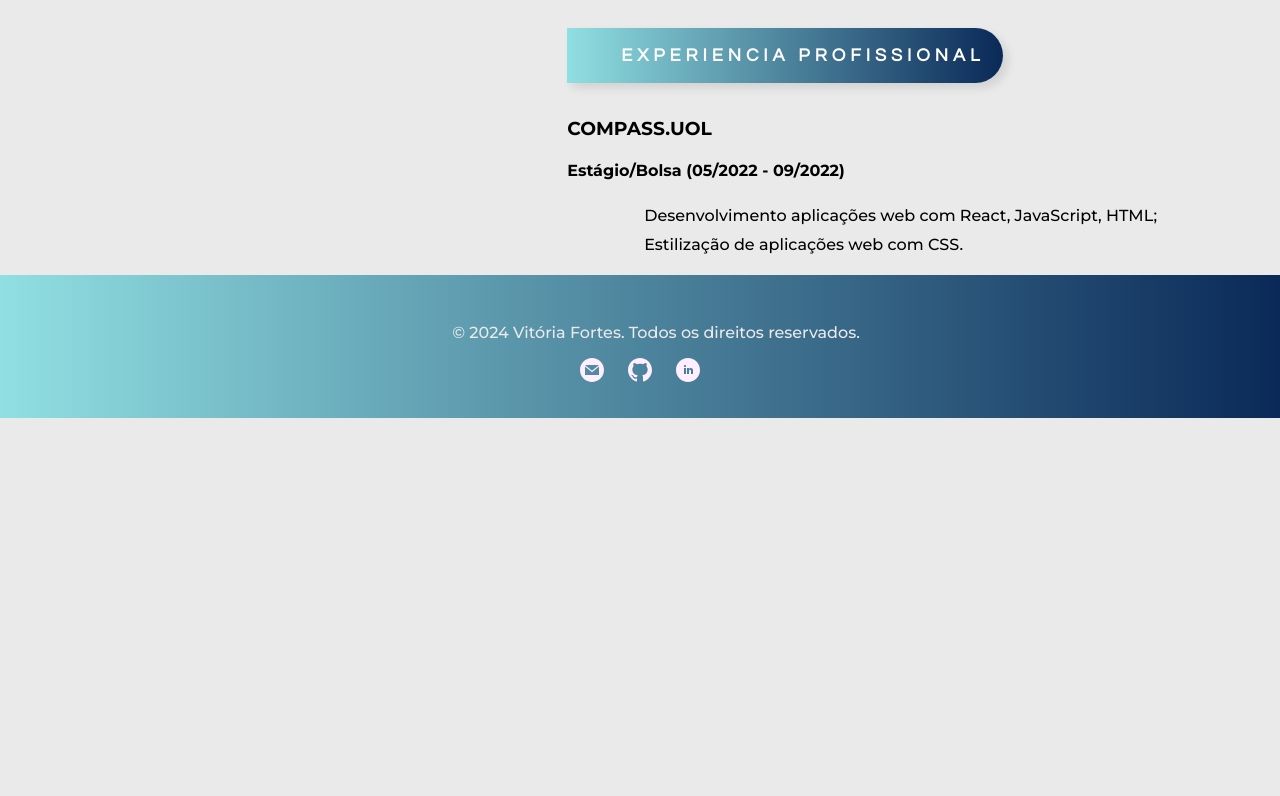
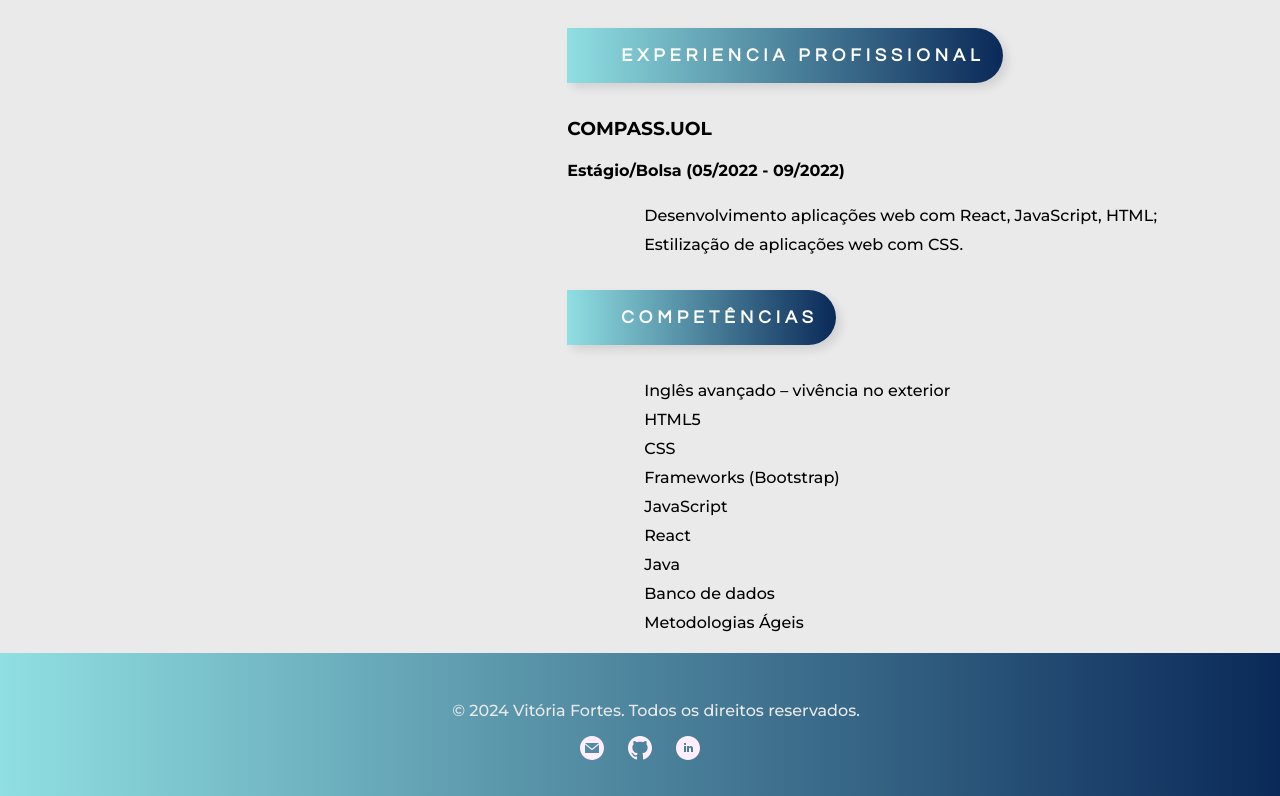
Before and after one commit to fortesvitoria/curriculo-html-css2, a plain HTML site: page index.html in a window 1280 px wide. Shown: the part 1003-1799 px from the top of the page. Before the commit the page ends 1421 px from the top, so only its background shows below. Drawn offline with Linux system fonts and the light colour scheme; a web font is replaced by a local one.

Commit message:
cria topico competencias

```diff
--- a/index.html
+++ b/index.html
@@ -26,6 +26,7 @@
                 <a class="btn-top" href="#sobre-mim">Sobre mim</a>
                 <a class="btn-top" href="#formacao">Formação Acadêmica</a>
                 <a class="btn-top" href="#experiencia">Experiência Profissional</a>
+                <a class="btn-top" href="#competencias">Competências</a>
             </div>
         </div>
     </header>
@@ -104,6 +105,21 @@
                     <li> Estilização de aplicações web com CSS.</li>
                 </ul>
             </div>
+            <!-- SEÇÃO COMPETENCIAS -->
+            <div id="competencias">
+                <h2 class="titulo-topico">Competências</h2>
+                <ul>
+                    <li>Inglês avançado – vivência no exterior</li>
+                    <li>HTML5</li>
+                    <li>CSS</li>
+                    <li>Frameworks (Bootstrap)</li>
+                    <li>JavaScript</li>
+                    <li>React</li>
+                    <li>Java</li>
+                    <li>Banco de dados</li>
+                    <li>Metodologias Ágeis</li>
+                </ul>
+            </div>
         </div>
         <!-- FIM DIV SECAO 2 -->
     </main>
@@ -113,8 +129,8 @@
                 alt="logo azul escuro envelope"></a>
         <a href="http://github.com/fortesvitoria"><img class="icone-footer" src="img/icon-git.svg"
                 alt="logo azul escuro do github"></a>
-        <a href=" https://www.linkedin.com/in/vitoria-fortes-262813238/"><img class="icone-footer" src="img/icon-linkedin.svg"
-                alt="logo azul escuro do linkedIn"></a>
+        <a href=" https://www.linkedin.com/in/vitoria-fortes-262813238/"><img class="icone-footer"
+                src="img/icon-linkedin.svg" alt="logo azul escuro do linkedIn"></a>
         </ul>
     </footer>
 
```
